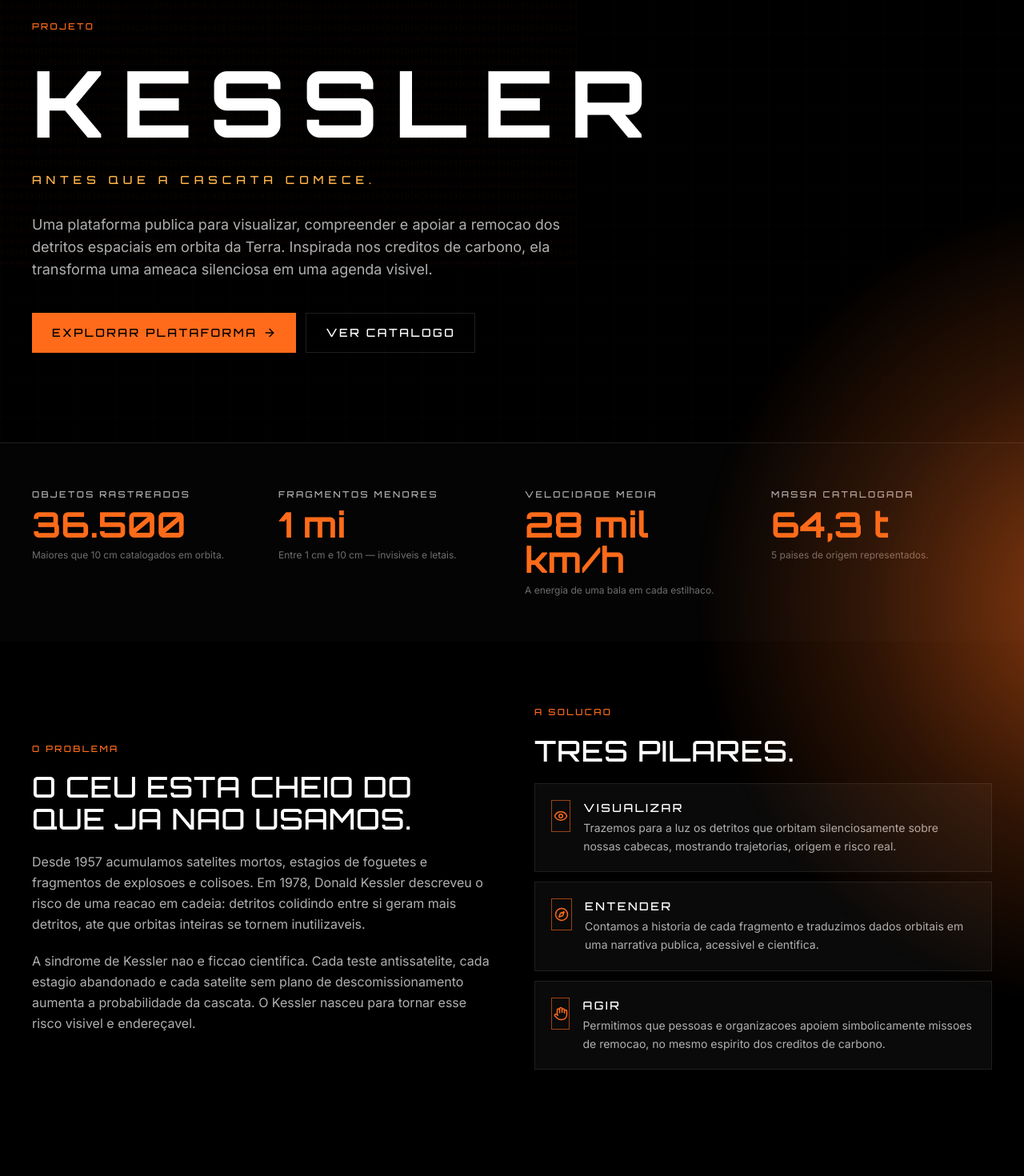
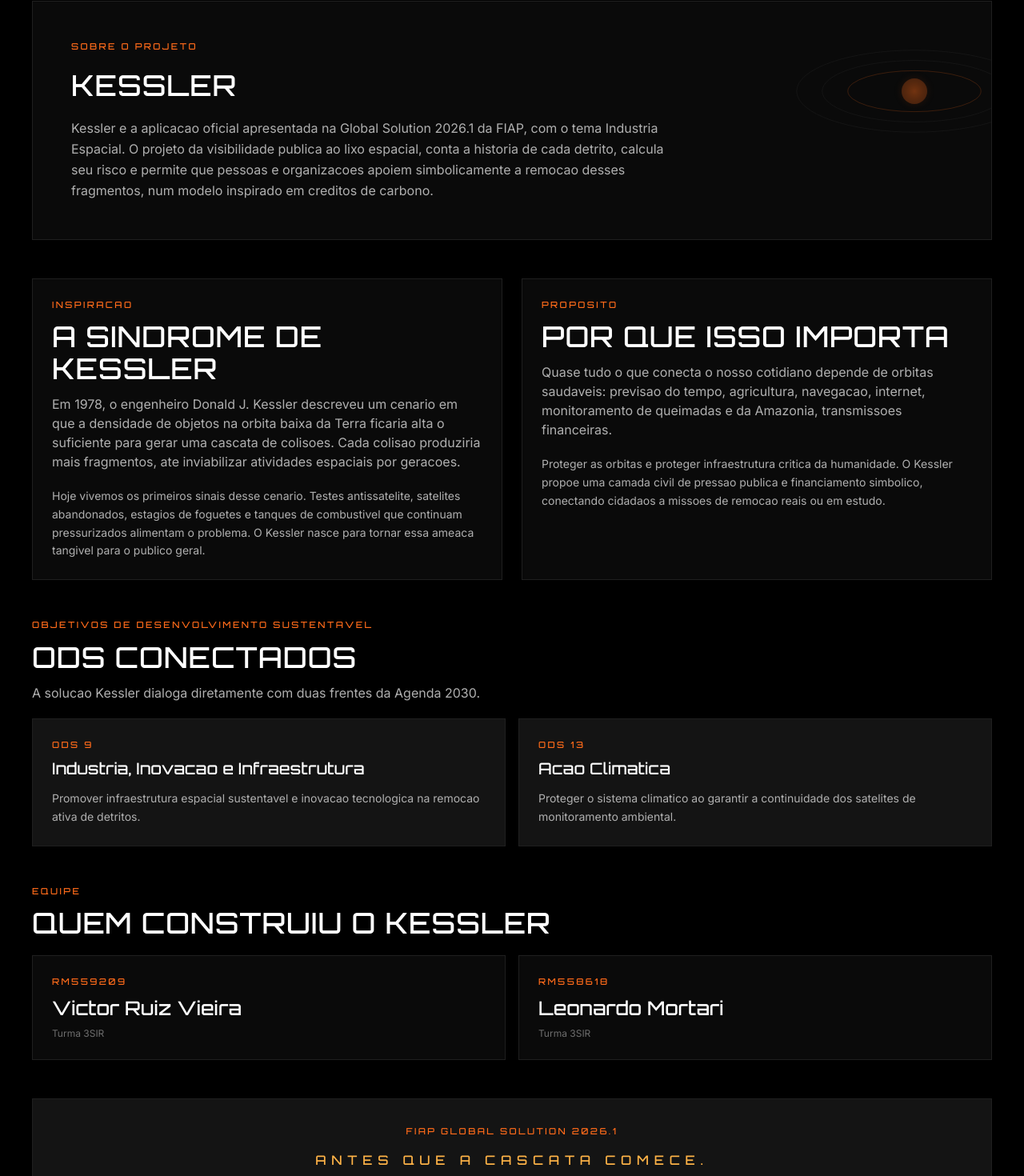
Before and after one commit to victoruizz/KESSLER_SOLUTION, a React (Vite) app: page /sobre in a window 1280 px wide. Shown: the part 120-1590 px from the top of the page at 80% size. Built offline with nearby package versions, Linux system fonts and the light colour scheme.

Commit message:
docs: adiciona README e finaliza pagina sobre com ODS e equipe

```diff
--- a/src/App.tsx
+++ b/src/App.tsx
@@ -6,6 +6,7 @@
 import { Catalog } from "./pages/Catalog";
 import { DebrisDetail } from "./pages/DebrisDetail";
 import { MyImpact } from "./pages/MyImpact";
+import { About } from "./pages/About";
 
 export default function App() {
   return (
@@ -18,6 +19,7 @@
           <Route path="/catalogo" element={<Catalog />} />
           <Route path="/detrito/:id" element={<DebrisDetail />} />
           <Route path="/meu-impacto" element={<MyImpact />} />
+          <Route path="/sobre" element={<About />} />
           <Route path="*" element={<Landing />} />
         </Routes>
       </div>
--- /dev/null
+++ b/src/pages/About.tsx
@@ -0,0 +1,114 @@
+import { PageShell } from "../components/layout/PageShell";
+import { SectionTitle } from "../components/ui/SectionTitle";
+import { Card } from "../components/ui/Card";
+import { OrbitalRings } from "../components/visual/OrbitalRings";
+
+const team = [
+  { name: "Victor Ruiz Vieira", rm: "RM559209" },
+  { name: "Leonardo Mortari", rm: "RM558618" },
+];
+
+const sdgs = [
+  {
+    code: "ODS 9",
+    title: "Industria, Inovacao e Infraestrutura",
+    description:
+      "Promover infraestrutura espacial sustentavel e inovacao tecnologica na remocao ativa de detritos.",
+  },
+  {
+    code: "ODS 13",
+    title: "Acao Climatica",
+    description:
+      "Proteger o sistema climatico ao garantir a continuidade dos satelites de monitoramento ambiental.",
+  },
+];
+
+export function About() {
+  return (
+    <PageShell>
+      <div className="space-y-12">
+        <div className="relative overflow-hidden surface-panel p-8 md:p-12">
+          <div className="absolute -right-16 -top-12 opacity-50">
+            <OrbitalRings size={320} />
+          </div>
+          <div className="relative max-w-3xl space-y-5">
+            <div className="hud-label text-mars-orange">Sobre o projeto</div>
+            <h1 className="font-display text-3xl md:text-4xl uppercase tracking-wide">Kessler</h1>
+            <p className="text-text-secondary leading-relaxed">
+              Kessler e a aplicacao oficial apresentada na Global Solution 2026.1 da FIAP, com o tema
+              Industria Espacial. O projeto da visibilidade publica ao lixo espacial, conta a
+              historia de cada detrito, calcula seu risco e permite que pessoas e organizacoes apoiem
+              simbolicamente a remocao desses fragmentos, num modelo inspirado em creditos de carbono.
+            </p>
+          </div>
+        </div>
+
+        <div className="grid gap-6 lg:grid-cols-2">
+          <Card>
+            <SectionTitle
+              eyebrow="Inspiracao"
+              title="A sindrome de Kessler"
+              description="Em 1978, o engenheiro Donald J. Kessler descreveu um cenario em que a densidade de objetos na orbita baixa da Terra ficaria alta o suficiente para gerar uma cascata de colisoes. Cada colisao produziria mais fragmentos, ate inviabilizar atividades espaciais por geracoes."
+            />
+            <p className="text-text-secondary text-sm leading-relaxed mt-5">
+              Hoje vivemos os primeiros sinais desse cenario. Testes antissatelite, satelites
+              abandonados, estagios de foguetes e tanques de combustivel que continuam pressurizados
+              alimentam o problema. O Kessler nasce para tornar essa ameaca tangivel para o publico
+              geral.
+            </p>
+          </Card>
+
+          <Card>
+            <SectionTitle
+              eyebrow="Proposito"
+              title="Por que isso importa"
+              description="Quase tudo o que conecta o nosso cotidiano depende de orbitas saudaveis: previsao do tempo, agricultura, navegacao, internet, monitoramento de queimadas e da Amazonia, transmissoes financeiras."
+            />
+            <p className="text-text-secondary text-sm leading-relaxed mt-5">
+              Proteger as orbitas e proteger infraestrutura critica da humanidade. O Kessler propoe
+              uma camada civil de pressao publica e financiamento simbolico, conectando cidadaos a
+              missoes de remocao reais ou em estudo.
+            </p>
+          </Card>
+        </div>
+
+        <div className="space-y-5">
+          <SectionTitle
+            eyebrow="Objetivos de desenvolvimento sustentavel"
+            title="ODS conectados"
+            description="A solucao Kessler dialoga diretamente com duas frentes da Agenda 2030."
+          />
+          <div className="grid gap-4 md:grid-cols-2">
+            {sdgs.map((sdg) => (
+              <Card key={sdg.code} elevated>
+                <div className="hud-label text-mars-orange">{sdg.code}</div>
+                <div className="font-display text-xl mt-2">{sdg.title}</div>
+                <p className="text-text-secondary text-sm leading-relaxed mt-3">{sdg.description}</p>
+              </Card>
+            ))}
+          </div>
+        </div>
+
+        <div className="space-y-5">
+          <SectionTitle eyebrow="Equipe" title="Quem construiu o Kessler" />
+          <div className="grid gap-4 md:grid-cols-2">
+            {team.map((member) => (
+              <Card key={member.rm}>
+                <div className="hud-label text-mars-orange">{member.rm}</div>
+                <div className="font-display text-2xl mt-2">{member.name}</div>
+                <div className="text-text-tertiary text-xs mt-2">Turma 3SIR</div>
+              </Card>
+            ))}
+          </div>
+        </div>
+
+        <div className="surface-panel-elevated p-8 text-center">
+          <div className="hud-label text-mars-orange">FIAP Global Solution 2026.1</div>
+          <div className="font-display tracking-[0.42em] uppercase text-mars-amber mt-4">
+            Antes que a cascata comece.
+          </div>
+        </div>
+      </div>
+    </PageShell>
+  );
+}
```
Also changed, not shown: 1 other file (tests, documents, lock files or other folders).
